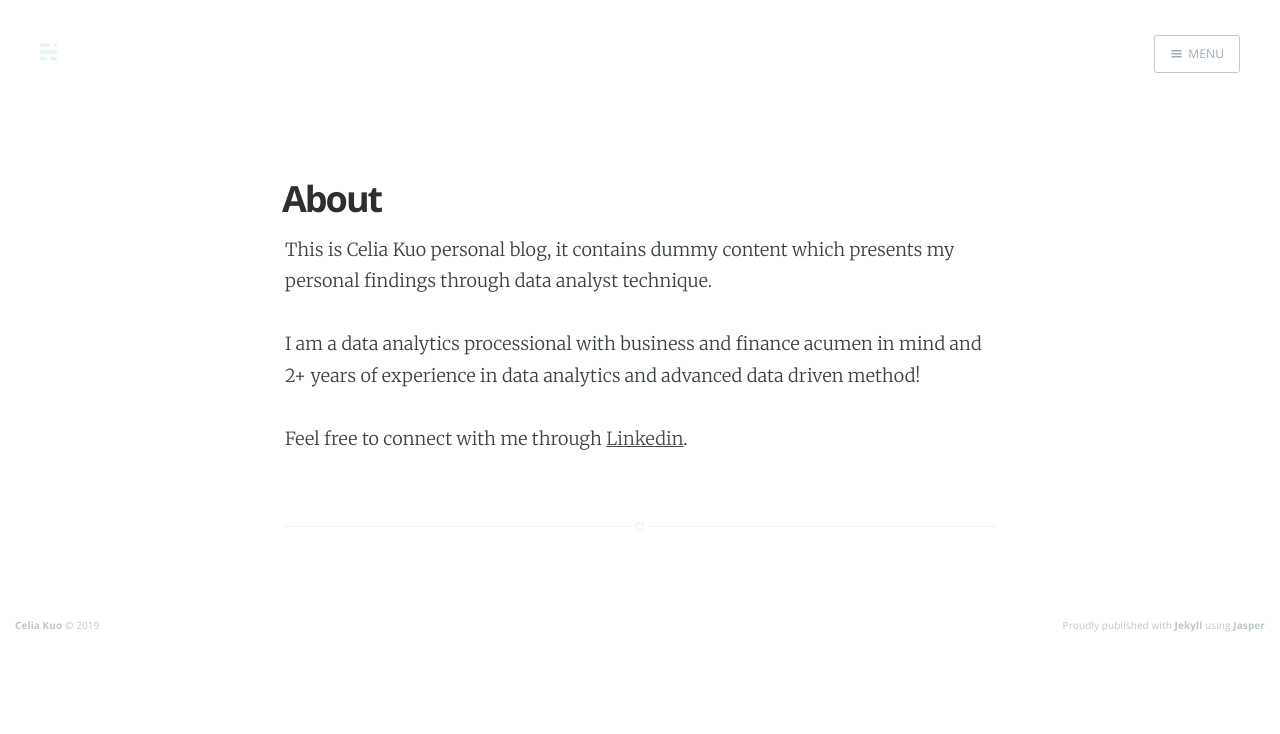
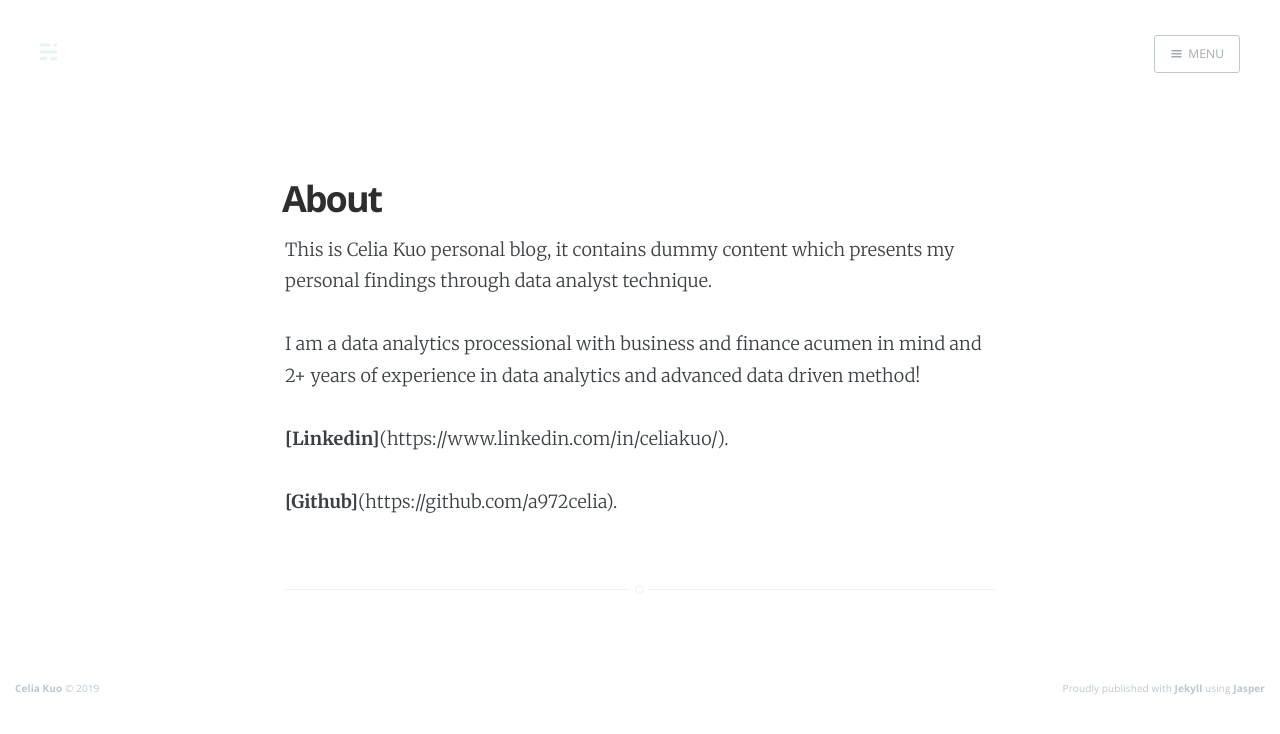
Before and after one commit to a972celia/a972celia.github.io, a Jekyll site: the page built from about/index.md, in a window 1280 px wide. Shown: the top 734 px of the page. Built offline with Jekyll 4.4.1, drawn with Linux system fonts in a browser that asks for light colours; nearby versions of some CDN libraries.

Commit message:
add github to about.md

```diff
--- a/about/index.md
+++ b/about/index.md
@@ -10,4 +10,6 @@ This is Celia Kuo personal blog, it contains dummy content which presents my per
 
 I am a data analytics processional with business and finance acumen in mind and 2+ years of experience in data analytics and advanced data driven method!
 
-Feel free to connect with me through [Linkedin](https://www.linkedin.com/in/celiakuo/).
+
+<p><b>[Linkedin]</b>(https://www.linkedin.com/in/celiakuo/).</p>
+<p><b>[Github]</b>(https://github.com/a972celia).</p>
```
